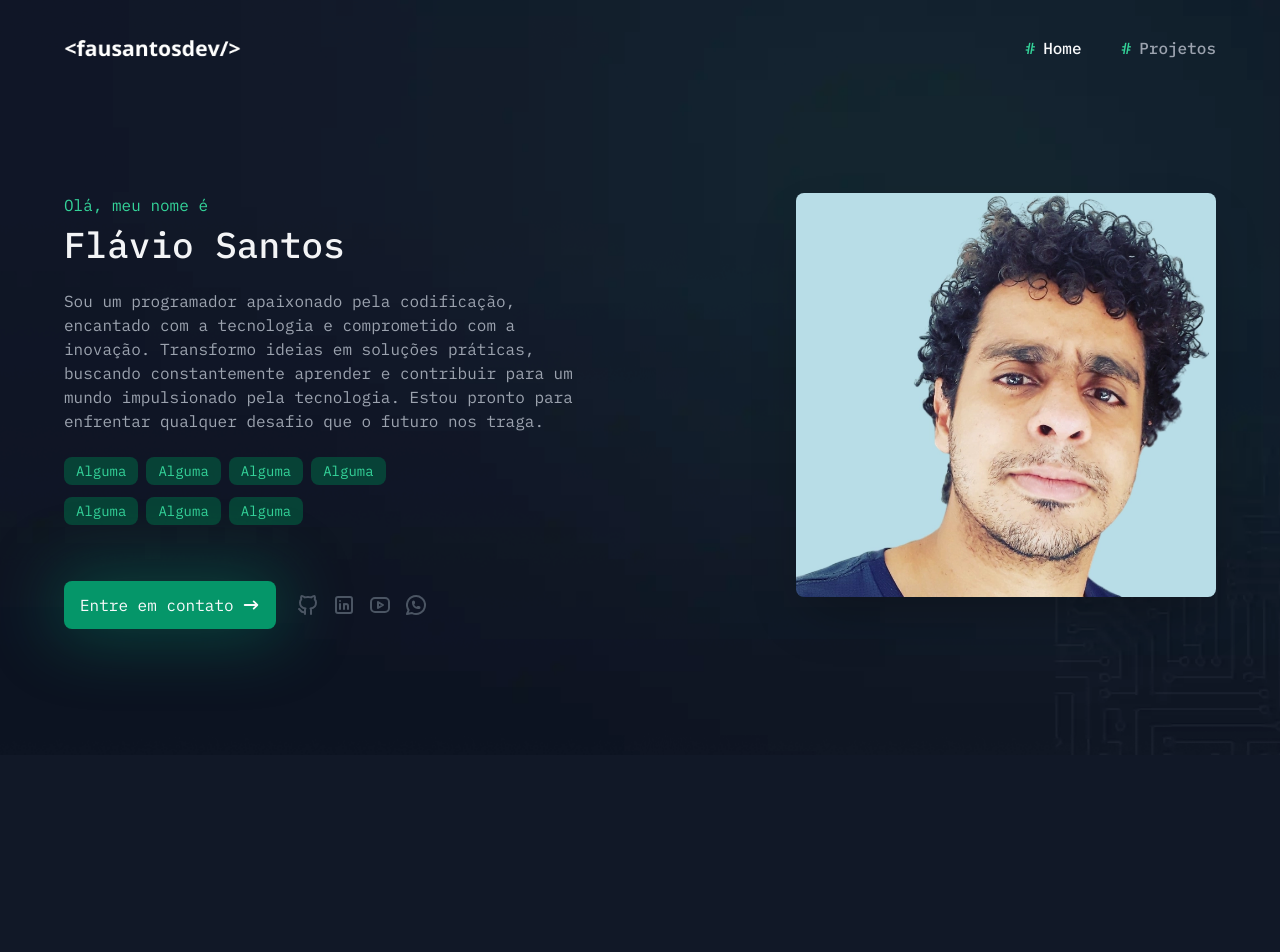
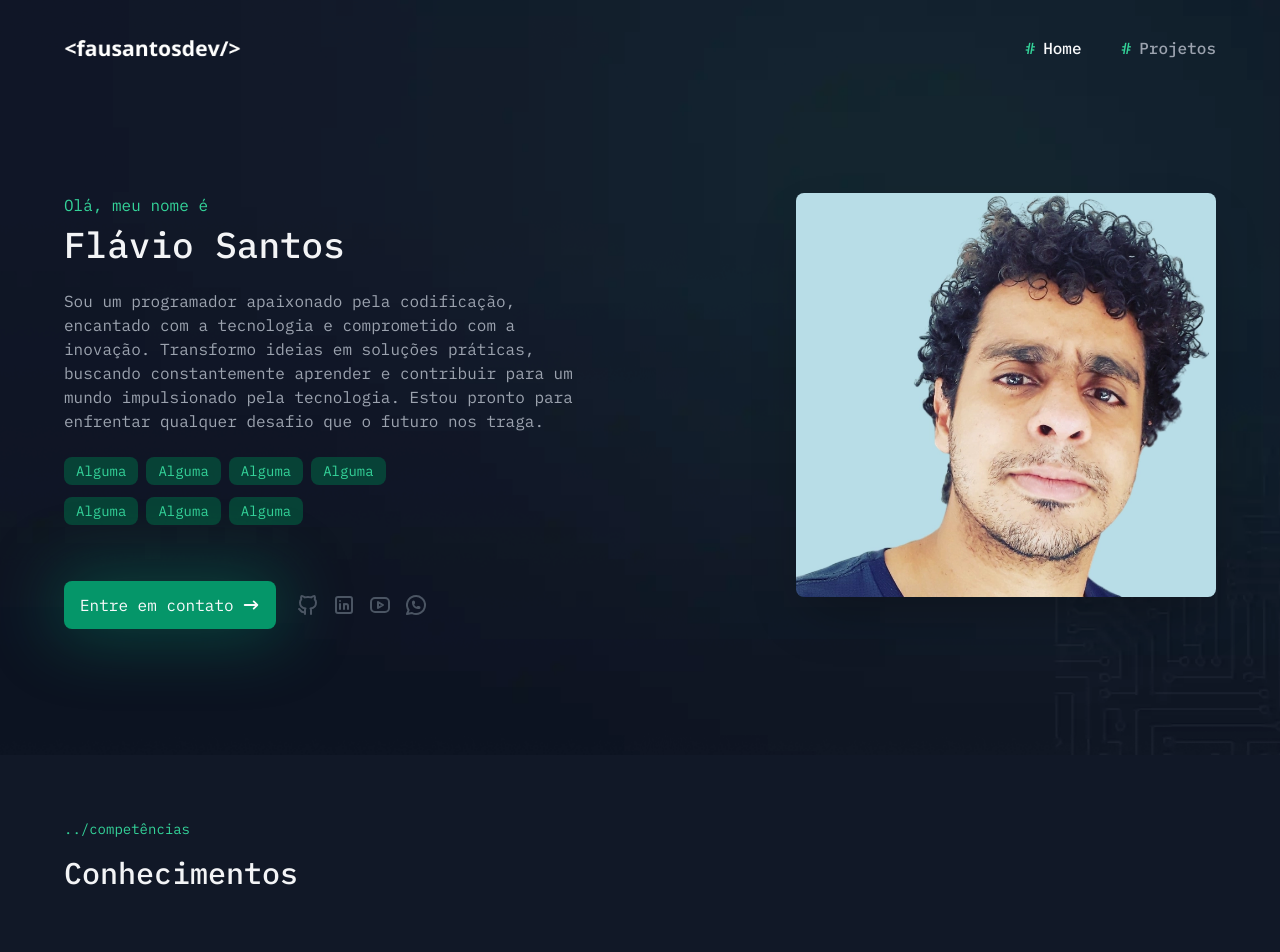
Before and after one commit to fausantosdev/portfolio, a Next.js app: page / in a window 1280 px wide. Shown: the top 952 px of the page. Before the commit the page ends 800 px from the top, so only its background shows below. Built offline with nearby package versions, Linux system fonts and the light colour scheme.

Commit message:
:construction: create experience display component

```diff
--- a/app/page.tsx
+++ b/app/page.tsx
@@ -1,9 +1,11 @@
 import { HeroSection } from "./components/pages/home/HeroSection";
+import { KnownTechs } from "./components/pages/home/KnownTechs";
 
 export default async function Home() {
   return (
     <>
       <HeroSection />
+      <KnownTechs />
     </>
   )
 }
```
